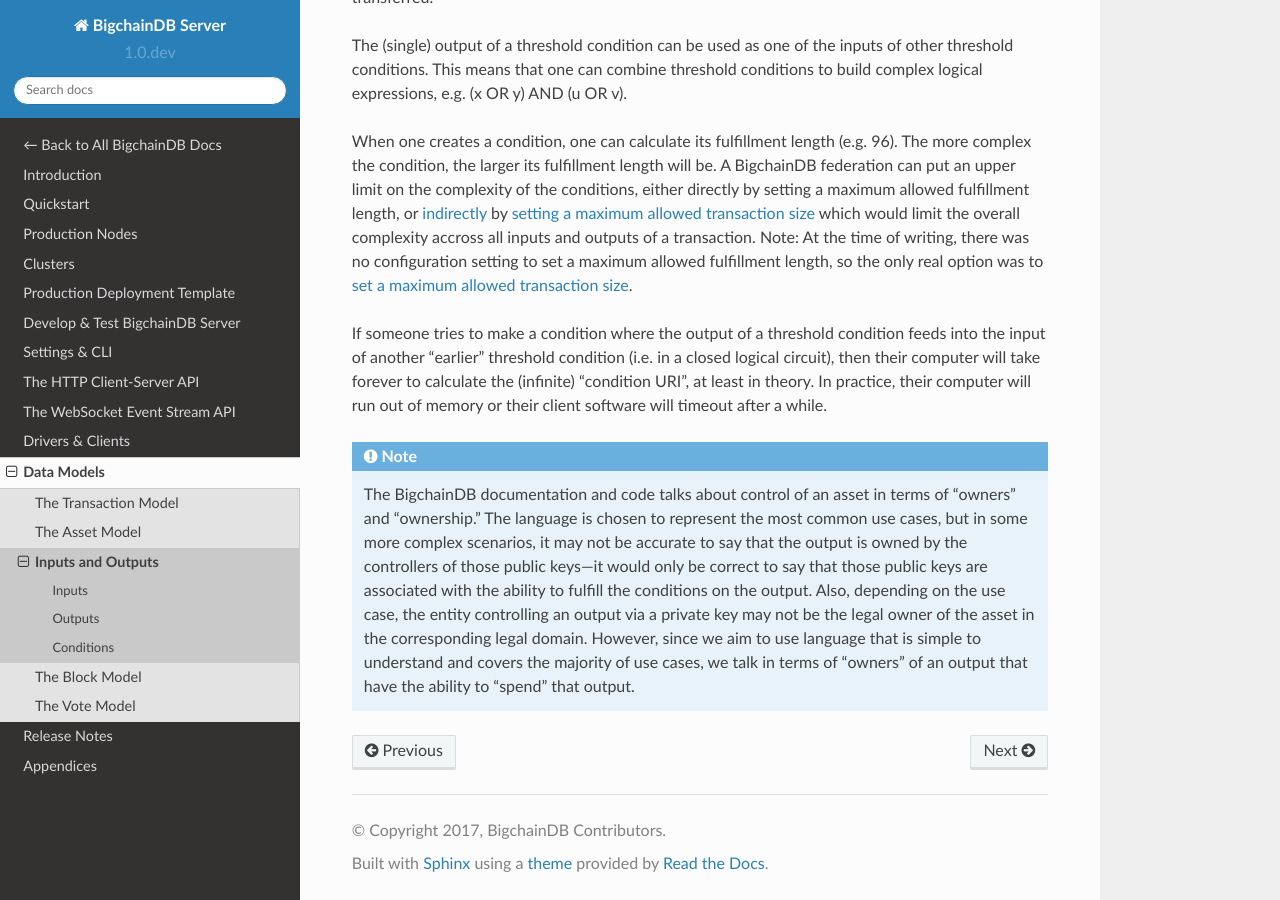
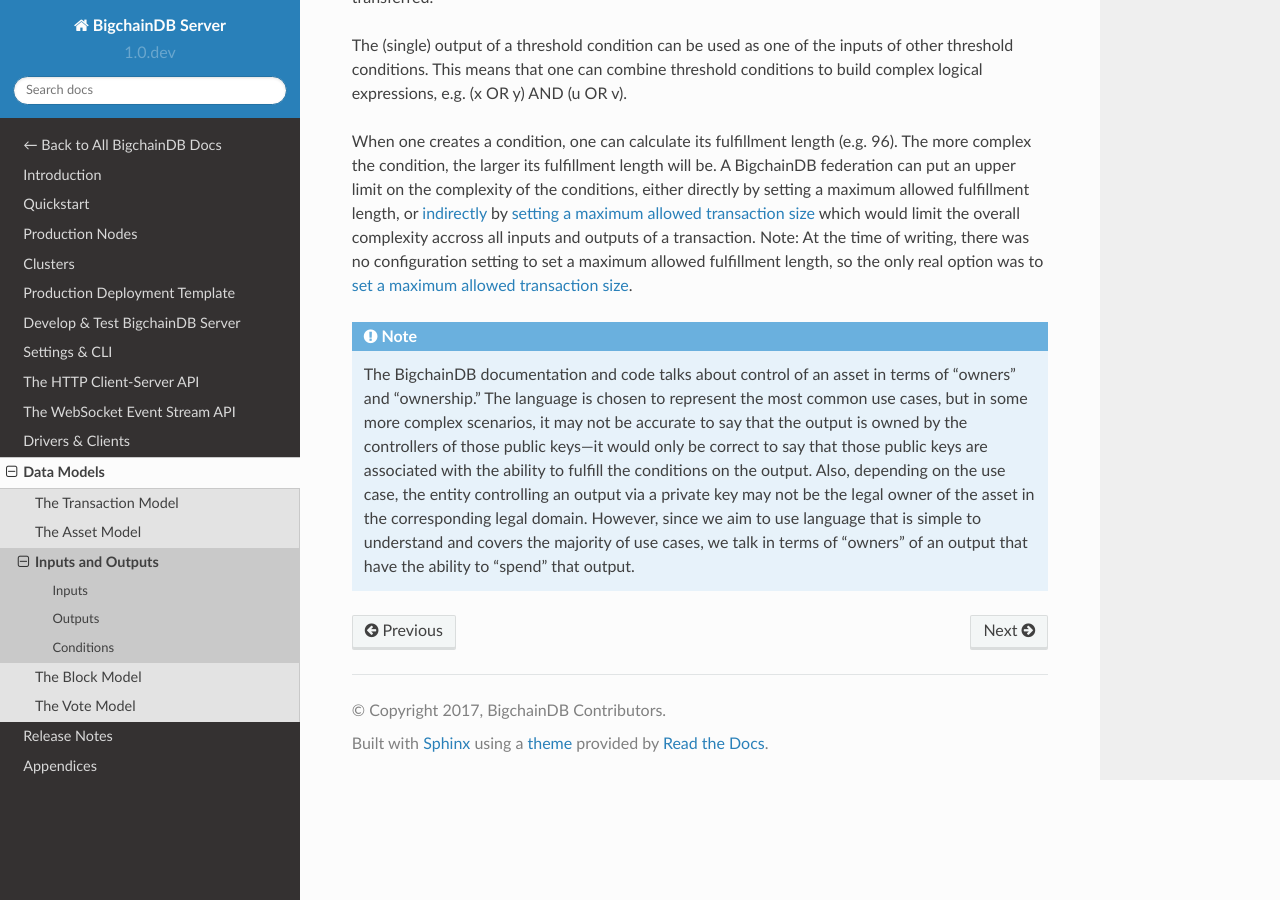
Before and after one commit to bigchaindb/bigchaindb, a Sphinx documentation site: the page built from docs/server/source/data-models/inputs-outputs.rst, in a window 1280 px wide and 900 px high, scrolled down 1868 px. Built offline with Sphinx 7.4.7 and the Read the Docs theme 2.0.0, drawn with Linux system fonts in a browser that asks for light colours; pages that are not in the unit, such as notebooks, are missing from menus; some of the changed lines change nothing that is shown; some of the changed text lies outside the part shown.

Commit message:
output --> output_index & removed unneeded para.

```diff
--- a/docs/server/source/data-models/inputs-outputs.rst
+++ b/docs/server/source/data-models/inputs-outputs.rst
@@ -19,7 +19,7 @@
        "owners_before": ["<The public_keys list in the output being spent>"],
        "fulfillment": "<Fulfillment URI fulfilling the condition of the output being spent>",
        "fulfills": {
-           "output": "<Index of the output being spent (an integer)>",
+           "output_index": "<Index of the output being spent (an integer)>",
            "transaction_id": "<ID of the transaction containing the output being spent>"
        }
    }
@@ -96,9 +96,6 @@
 so the only real option was to
 :ref:`set a maximum allowed transaction size <Enforcing a Max Transaction Size>`.
 
-If someone tries to make a condition where the output of a threshold condition feeds into the input of another “earlier” threshold condition (i.e. in a closed logical circuit), then their computer will take forever to calculate the (infinite) “condition URI”, at least in theory. In practice, their computer will run out of memory or their client software will timeout after a while.
-
-
 
 .. note::
 
```
